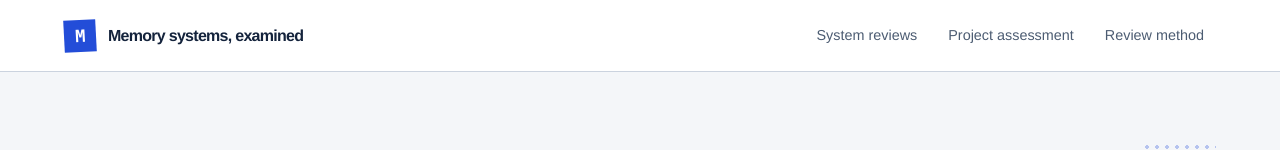
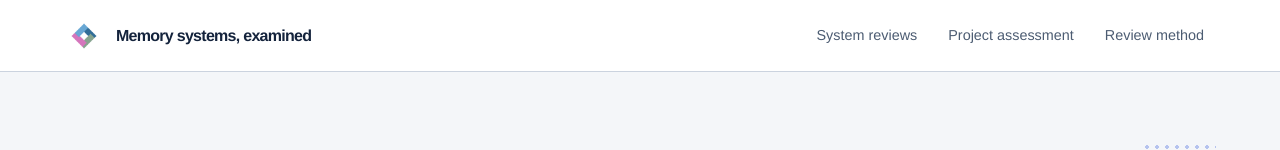
Before and after one commit to RooAGI/memory_comparison, a React (Vite) app: page / in a window 1280 px wide. Shown: the top 150 px of the page. Built offline with nearby package versions, Linux system fonts and the light colour scheme.

Commit message:
Show RooAGI logo in site header

```diff
--- a/src/main.jsx
+++ b/src/main.jsx
@@ -53,7 +53,7 @@ function App() {
     return terms.includes(query.trim().toLowerCase()) && (filter === 'all' || item.source_status === filter);
   }), [query, filter]);
   return <div className="site">
-    <header className="topbar"><a className="wordmark" href="#/"><span className="mark" aria-hidden="true">M</span> Memory systems, examined</a><nav aria-label="Main navigation"><a href="#/">System reviews</a><a href="#/catalog">Project assessment</a><a href="#/method" aria-current={isReviewMethod ? 'page' : undefined}>Review method</a></nav></header>
+    <header className="topbar"><a className="wordmark" href="#/"><img className="brand-logo" src="./favicon.png" alt="RooAGI"/> Memory systems, examined</a><nav aria-label="Main navigation"><a href="#/">System reviews</a><a href="#/catalog">Project assessment</a><a href="#/method" aria-current={isReviewMethod ? 'page' : undefined}>Review method</a></nav></header>
     {article ? <Article article={article}/> : isReviewMethod ? <ReviewMethod/> : indexedReview ? <main className="article-page" role="status">Loading review…</main> : assessment ? <Assessment/> : <main>
       <section className="intro"><div><p className="kicker">A source-led field guide</p><h1>How memory systems<br/><em>keep what matters.</em></h1><p className="lead">A careful reading of the systems behind agent memory: what their code does, what the evidence supports, and where the unknowns remain.</p><a className="text-link" href="#articles">Browse the system reviews <span aria-hidden="true">↓</span></a></div><aside className="intro-note"><span className="note-index">Evidence rule</span><p>Source review and workload measurement answer different questions. They stay separate here.</p><div className="note-states"><span>Code reviewed</span><span>Benchmarks not run</span></div></aside></section>
       <section className="article-section" id="articles"><div className="section-heading"><div><p className="kicker">The review library</p><h2>Systems in focus</h2></div><p>{articles.length} detailed reviews, each tied to a repository revision and source evidence.</p></div>
--- a/src/style.css
+++ b/src/style.css
@@ -25,7 +25,7 @@ a:focus-visible,input:focus-visible,select:focus-visible{outline:3px solid var(-
 .site{min-height:100vh;display:flex;flex-direction:column}
 .topbar{min-height:72px;border-bottom:1px solid var(--line);display:flex;align-items:center;justify-content:space-between;padding:0 max(5vw,24px);gap:24px;background:#fff}
 .wordmark{text-decoration:none;font-weight:800;letter-spacing:-.045em;display:flex;align-items:center;gap:12px}
-.mark{display:grid;place-items:center;width:32px;height:32px;background:var(--blue);color:#fff;font:800 17px/1 var(--mono);transform:rotate(-3deg)}
+.brand-logo{display:block;width:40px;height:40px;object-fit:contain;border-radius:9px}
 .topbar nav{display:flex;gap:7px;font-size:.9rem}
 .topbar nav a{text-decoration:none;color:#4c5c72;padding:10px 12px;border-bottom:2px solid transparent}
 .topbar nav a:hover,.topbar nav a[aria-current=page]{color:var(--blue-dark);border-color:var(--blue)}
```
